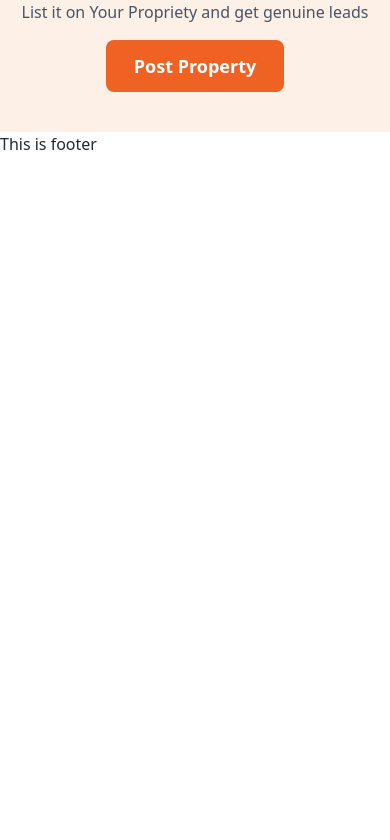
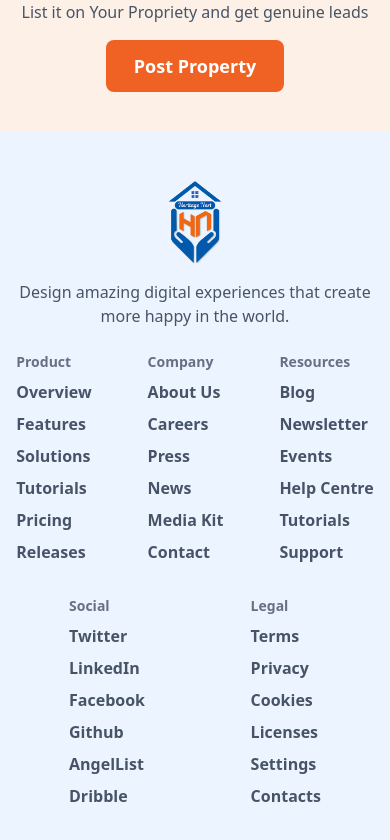
Before and after one commit to atique-shahriar/HeritageNest, a React (Vite) app: page / in a window 390 px wide. Shown: the part 2629-3469 px from the top of the page. Before the commit the page ends 2785 px from the top, so only its background shows below. Built offline with nearby package versions, Linux system fonts and the light colour scheme.

Commit message:
Create footer

```diff
--- a/src/Layouts/Footer/Footer.jsx
+++ b/src/Layouts/Footer/Footer.jsx
@@ -1,5 +1,76 @@
 const Footer = () => {
-  return <div>This is footer</div>;
+  const footerData = [
+    ["Product", "Overview", "Features", "Solutions", "Tutorials", "Pricing", "Releases"],
+    ["Company", "About Us", "Careers", "Press", "News", "Media Kit", "Contact"],
+    ["Resources", "Blog", "Newsletter", "Events", "Help Centre", "Tutorials", "Support"],
+    ["Social", "Twitter", "LinkedIn", "Facebook", "Github", "AngelList", "Dribble"],
+    ["Legal", "Terms", "Privacy", "Cookies", "Licenses", "Settings", "Contacts"],
+  ];
+  return (
+    <div className="bg-[#ecf5ff]">
+      <div className="w-11/12 md:w-4/5 mx-auto py-12">
+        <div className="grid grid-cols-1 lg:grid-cols-12 gap-6 lg:gap-20">
+          <div className="lg:col-span-4 flex flex-col items-center lg:items-start">
+            <img
+              className="w-14"
+              src="../../../public/Images/BuyerScreen/Logo.png"
+              alt=""
+            />
+            <p className="text-[#475467] font-medium mt-4 text-center lg:text-justify">Design amazing digital experiences that create more happy in the world.</p>
+          </div>
+          <div className="lg:col-span-8 grid grid-cols-1 ">
+            <div className="hidden lg:grid lg:grid-cols-5">
+              {footerData.map((list, indx) => (
+                <ul
+                  key={indx}
+                  className="space-y-2">
+                  {list.map((item, indx) => (
+                    <li
+                      key={indx}
+                      className={indx == 0 ? "font-semibold text-[#667085] text-sm" : "text-[#475467] font-semibold text-base"}>
+                      {item}
+                    </li>
+                  ))}
+                </ul>
+              ))}
+            </div>
+
+            <div className="flex items-center justify-between lg:hidden">
+              {footerData.slice(0, 3).map((list, indx) => (
+                <ul
+                  key={indx}
+                  className="space-y-2">
+                  {list.map((item, indx) => (
+                    <li
+                      key={indx}
+                      className={indx == 0 ? "font-semibold text-[#667085] text-sm" : "text-[#475467] font-semibold text-base"}>
+                      {item}
+                    </li>
+                  ))}
+                </ul>
+              ))}
+            </div>
+
+            <div className="flex items-center justify-around lg:hidden mt-8">
+              {footerData.slice(3).map((list, indx) => (
+                <ul
+                  key={indx}
+                  className="space-y-2">
+                  {list.map((item, indx) => (
+                    <li
+                      key={indx}
+                      className={indx == 0 ? "font-semibold text-[#667085] text-sm" : "text-[#475467] font-semibold text-base"}>
+                      {item}
+                    </li>
+                  ))}
+                </ul>
+              ))}
+            </div>
+          </div>
+        </div>
+      </div>
+    </div>
+  );
 };
 
 export default Footer;
```
